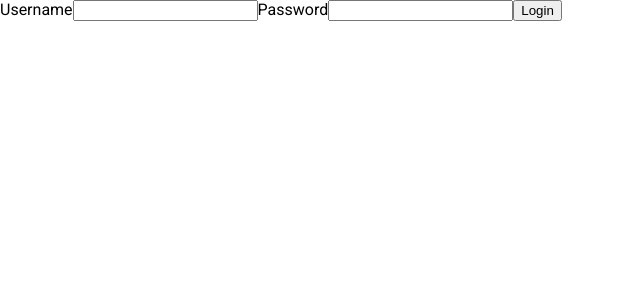
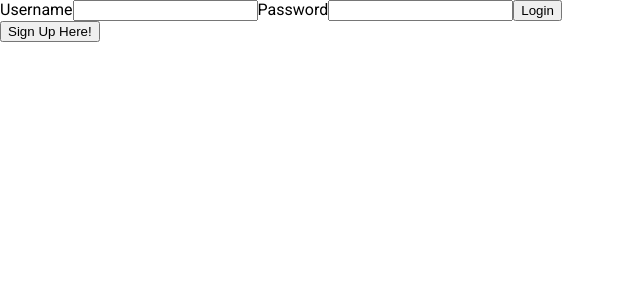
Before and after one commit to rc-devs/fe_books, an Angular app in the folder fe_books/: page /navbar/login in a window 1280 px wide. Shown: the top 300 px of the page, without its empty margins (0-640 px from the left). Built offline with nearby package versions, Linux system fonts and the light colour scheme.

Commit message:
add button to conditonally display signup component using signal

```diff
--- a/fe_books/src/app/core/login/login.component.html
+++ b/fe_books/src/app/core/login/login.component.html
@@ -5,3 +5,11 @@
     <input type="password" [formControl]="loginForm.controls.password">
 <button type="submit">Login</button>
 </form>
+
+<button (click)="displaySignUp.set(true)"> Sign Up Here!</button>
+
+@if(!displaySignUp()){
+
+} @else {
+<app-signup></app-signup>
+}
--- a/fe_books/src/app/core/login/login.component.ts
+++ b/fe_books/src/app/core/login/login.component.ts
@@ -1,15 +1,17 @@
-import { Component } from '@angular/core';
+import { Component, signal } from '@angular/core';
 import { FormControl, FormGroup, ReactiveFormsModule, Validators } from '@angular/forms';
 import { AuthenticateService } from '../../../shared/services/authenticate.service';
-import { Router } from '@angular/router';
+import { Router} from '@angular/router';
+import { SignupComponent } from '../signup/signup.component';
 
 @Component({
   selector: 'app-login',
-  imports: [ReactiveFormsModule],
+  imports: [ReactiveFormsModule, SignupComponent],
   templateUrl: './login.component.html',
   styleUrl: './login.component.css'
 })
 export class LoginComponent {
+  displaySignUp = signal<Boolean>(false);
 
   constructor(private authService: AuthenticateService, private router: Router){}
 
```
